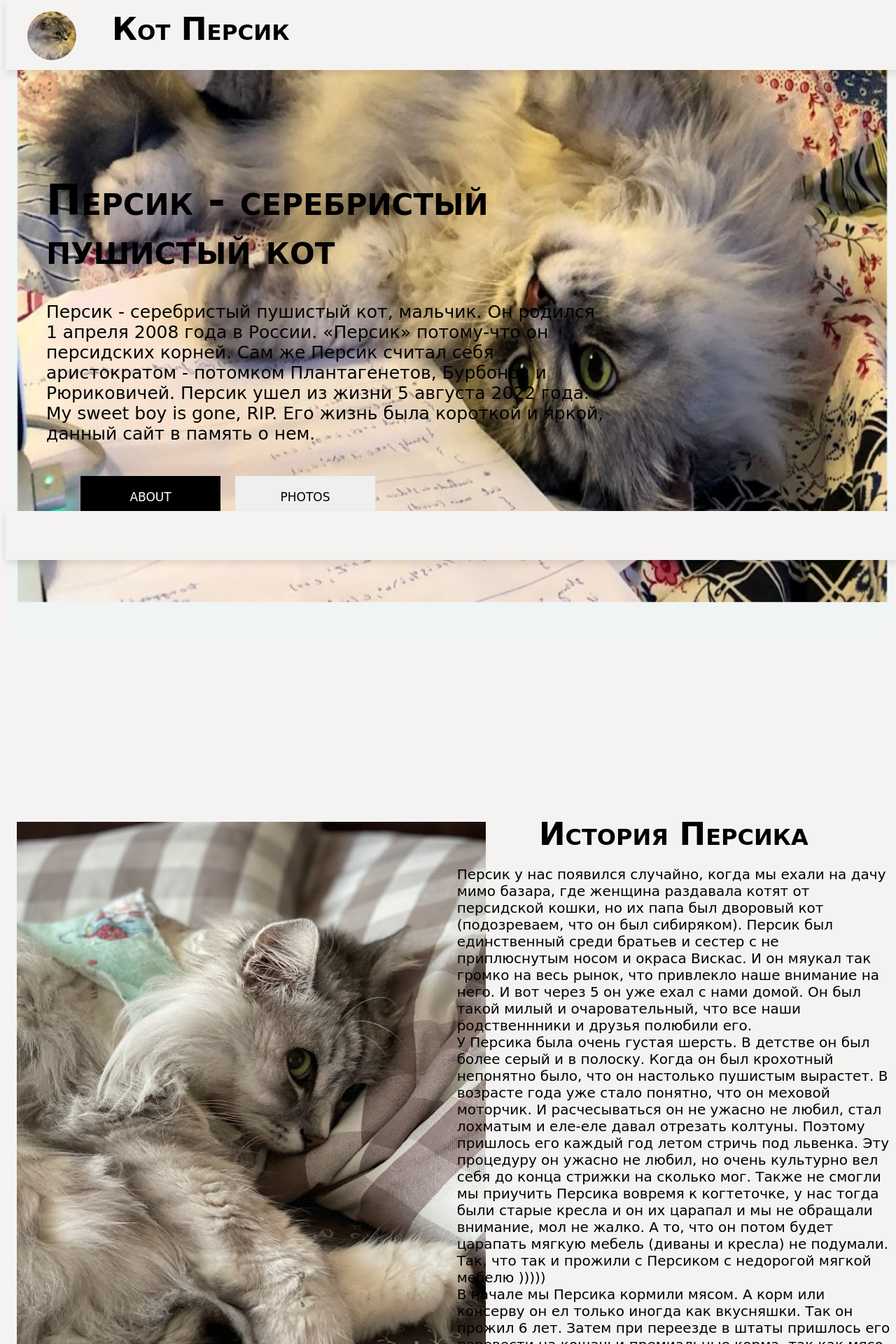
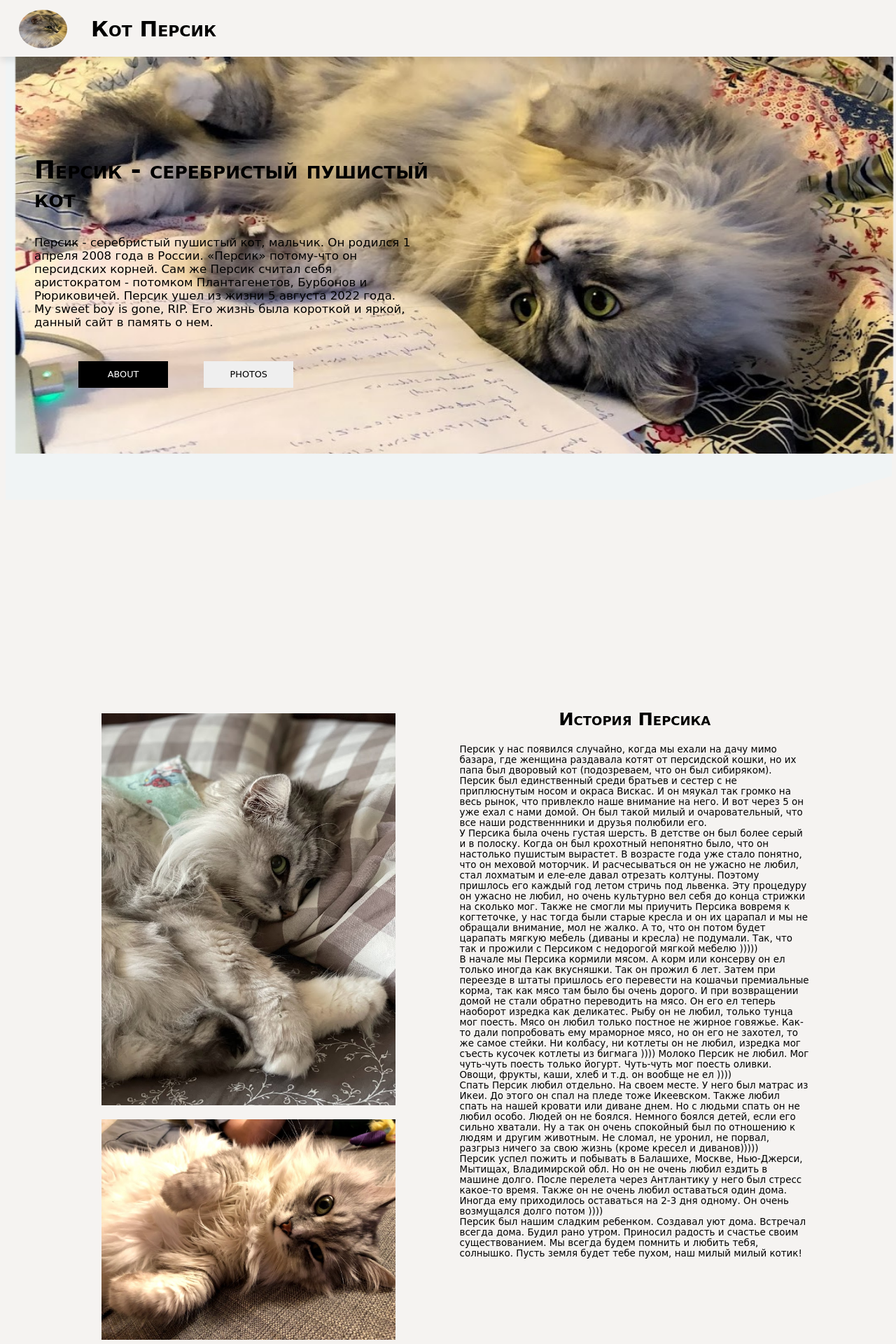
Before and after one commit to Katyi/Persik_project, a React (Create React App) app: page /Persik_project/album in a window 1280 px wide. Shown: the top 1920 px of the page at 70% size. Built offline with nearby package versions, Linux system fonts and the light colour scheme.

Commit message:
fixed App.css to adaptive design

```diff
--- a/package.json
+++ b/package.json
@@ -35,5 +35,8 @@
       "last 1 firefox version",
       "last 1 safari version"
     ]
+  },
+  "devDependencies": {
+    "jest": "^27.5.1"
   }
 }
--- a/src/App.js
+++ b/src/App.js
@@ -11,7 +11,7 @@ function App() {
     <BrowserRouter>
       <Navbar />
       <AppRouter />
-      <Footer/>
+      {/* <Footer/> */}
     </BrowserRouter>
   );
 }
--- a/src/components/Album.jsx
+++ b/src/components/Album.jsx
@@ -7,15 +7,15 @@ const Album = () => {
   let navigate = useNavigate();
 
   return (
-    <div style={{ marginTop: 200, display: 'box', padding: 10 }}>
+    <div className="container2">
       <MyButton className="btn4" onClick={() => navigate('/container')}>
         Back to main page
       </MyButton>
       {imagesList.map((item) =>
-        <div key={item.id} style={{marginTop: 15, display: 'inline-flex', padding: 10}}>
-          <img  src={require("../images/" + item.title+ '.jpg')}  alt='Images' style={{ width: 550, padding: 20 }} />
+        <div key={item.id} className="tn-atom7">
+          <img  src={require("../images/" + item.title+ '.jpg')}  alt='Images' className="pictureForAlbum" />
         </div>
-              )}
+      )}
     </div>
   );
 };
--- a/src/components/Container.jsx
+++ b/src/components/Container.jsx
@@ -55,8 +55,8 @@ const Container = () => {
         <div className="restofinfo">
         <div className="container1">
           <div className="tn-atom4">
-            <img src={Myimage1} alt="Фото1"style={{width: 670, padding: 15}}/>
-            <img src={Myimage2} alt="Фото2"style={{width: 670, padding: 15}}/>
+            <img src={Myimage1} alt="Фото1" className="pictureMedium"/>
+            <img src={Myimage2} alt="Фото2" className="pictureMedium"/>
           </div>
           <div className="tn-atom5">
             <div className="storyPersik">
--- a/src/styles/App.css
+++ b/src/styles/App.css
@@ -9,109 +9,86 @@ body {
   border: 1px solid transparent;
   box-shadow: 0px 5px 10px 0px rgba(0,0,0,0.1);
   top: 0;
+  left: 0;
   width: 100%;
-  height: 100px;
   position: fixed;
   z-index: 9999;
   display: table;
   vertical-align: middle;
-  box-sizing: border-box;
-}
-
-.footer {
-  background-color: #f5f3f1;
-  background-position: center center;
-  border: 1px solid transparent;
-  box-shadow: 0px 5px 10px 0px rgba(0,0,0,0.1);
-  bottom: 0;
-  width: 100%;
-  height: 70px;
-  position: fixed;
-  z-index: 9999;
-  display: table;
-  vertical-align: middle;
-  box-sizing: border-box;
 }
 
 .picturesmall {
   position: absolute;
-  box-sizing: border-box;
-  display: table;
-  vertical-align: middle;
   border-radius: 50%;
-  margin-left: 30px;
-  margin-top: 15px;
-  width: 70px;
-  height: 70px;
+  margin-left: 2%;
+  margin-top: 1%;
+  width: 5.4%;
+  height: 70%;
 }
 
 .headName {
-  position: absolute;
-  box-sizing: content-box;
-  margin: 0;
-  padding: 0;
+  position: relative;
   border: 1px solid transparent;
-  top: -15px;
-  left: 150px;
+  width: 50%;
+  height: 100%;
+  left: 10%;
   font-family: Comic Sans MS, Comic Sans, fantasy;
   font-variant: small-caps;
-  font-size: 22px;
+  font-size: 1.2vw;
 }
 
 .container {
   position: relative;
   border: 1px solid transparent;
   background-color: #f0f4f5;
-  top: 0px;
+  top: 5vw;
   width: 100%;
-  height: 900px;
+  height: 50vw;
 }
 
 .aboutPersik {
-  /* border: 1px solid transparent; */
   border: 1px solid transparent;
-  width: 49%;
-  height: 750px;
+  width: 45%;
+  height: 60%;
   position: absolute;
-  top: 140px;
-  left: 5px;
+  top: 17%;
+  left: 2%;
   z-index: 9;
 }
 
 .textAboutPersik {
   position: absolute;
   border: 1px solid transparent;
-  width: 800px;
-  top: 100px;
-  left: 50px;
+  width: 100%;
+  top: 3vw;
+  left: 1vw;
   font-family: Comic Sans MS, Comic Sans, fantasy;
   font-variant: small-caps;
   font-weight: 900;
-  font-size: 60px;
+  font-size: 2.8vw;
 }
 
 .restTextAboutPersik {
   position: absolute;
   border: 1px solid transparent;
-  width: 800px;
-  top: 280px;
-  left: 50px;
+  width: 95%;
+  top: 12vw;
+  left: 1vw;
   font-family: Comic Sans MS, Comic Sans, fantasy;
-  font-size: 25px;
+  font-size: 1.3vw;
 }
 
 .btn1 {
-  padding: 5px 15px;
   color: white;
   background: #000000;
   position: absolute;
   font-family: Comic Sans MS, Comic Sans, fantasy;
-  font-size: 17px;
+  font-size: 1vw;
   border: 1px solid black;
-  top: 530px;
-  left: 100px;
-  width: 200px;
-  height: 60px;
+  top: 26vw;
+  left: 6vw;
+  width: 10vw;
+  height: 3vw;
   cursor: pointer;
 }
 
@@ -119,80 +96,39 @@ body {
   position: absolute;
   display: table;
   border: 1px solid transparent;
-  top: 530px;
-  left: 321px;
-  width: 200px;
-  height: 60px;
-  padding: 5px 15px;
+  top: 26vw;
+  left: 20vw;
+  width: 10vw;
+  height: 3vw;
   color: black;
   font-family: Comic Sans MS, Comic Sans, fantasy;
-  font-size: 17px;
-  cursor: pointer;
-}
-
-.btn3 {
-  padding: 5px 15px;
-  color: #566573;
-  background: transparent;
-  position: absolute;
-  font-family: Comic Sans MS, Comic Sans, fantasy;
-  font-size: 17px;
-  border: 3px solid #566573;
-  top: 530px;
-  left: 850px;
-  width: 200px;
-  height: 60px;
-  cursor: pointer;
-}
-
-.btn4 {
-  padding: 5px 15px;
-  color: #566573;
-  background: transparent;
-  position: absolute;
-  font-family: Comic Sans MS, Comic Sans, fantasy;
-  font-size: 17px;
-  border: 3px solid #566573;
-  top: 130px;
-  left: 850px;
-  width: 200px;
-  height: 60px;
+  font-size: 1vw;
   cursor: pointer;
 }
 
 .panorama {
   position: fixed;
-  border: 1px solid transparent;
+  border: 1% solid transparent;
   width: 100%;
-  height: 1500px;
+  height: 120vw;
 }
 
 .picturebig {
   position: absolute;
-  top: -200px;
-  left: 15px;
-  width: 97%;
-  height: 70%;
+  top: -8.5vw;
+  left: 1vw;
+  width: 98%;
+  height: 44.5%;
   z-index: 0;
   background-attachment: fixed;
-}
-
-.pictureMedium {
-  position: absolute;
-  /* top: 130px; */
-  /* left: 15px; */
-  width: 30%;
-  z-index: 0;
-  /* background-attachment: fixed; */
 }
 
 .tn-atom3 {
   position: relative;
   border: 0px solid transparent;
-  bottom: 0;
+  top: 2vw;
   display: table;
-  box-sizing: content-box;
-  width: 100%;
+  width: 101%;
   height: 100%;
 }
 
@@ -200,19 +136,20 @@ body {
   position: relative;
   background-color: #f5f3f1;
   border: 0px solid transparent;
-  top: -20px;
-  width: 100%;
-  height: 1600px;
+  width: 101%;
+  height: 86vw;
+  bottom: -1vw;
 }
 
 .container1 {
   position: relative;
-  width: 100%;
-  max-width: 1400px;
+  width: 80%;
+  height: 90%;
+  top: 6vw;
   margin-left: auto;
   margin-right: auto;
-  min-width: 560px;
-  height: 1500px;
+  margin-bottom: auto;
+  height: 75vw;
   display: table;
   border: 0px solid transparent;
 }
@@ -224,6 +161,12 @@ body {
   top: 0;
   left: 0;
   border: 1px solid transparent;
+}
+
+.pictureMedium {
+  top: 1vw;
+  padding: 0.5em;
+  width: 84%;
 }
 
 .tn-atom5 {
@@ -239,28 +182,95 @@ body {
   position: absolute;
   border: 1px solid transparent;
   width: 100%;
-  top: 5px;
   text-align: center;
   font-family: Comic Sans MS, Comic Sans, fantasy;
   font-variant: small-caps;
   font-weight: 900;
-  font-size: 45px;
+  font-size: 2vw;
 }
 
 .tn-atom6 {
   position: absolute;
   border: 1px solid transparent;
   width: 100%;
-  top: 77px;
+  top: 4vw;
+  bottom: 2vw;
   font-family: Comic Sans MS, Comic Sans, fantasy;
-  font-size: 20px;
+  font-size: 1.05vw;
+}
+
+.footer {
+  background-color: #f5f3f1;
+  background-position: center center;
+  border: 0px solid transparent;
+  box-shadow: 0px 5px 10px 0px rgba(0,0,0,0.1);
+  bottom: 0;
+  width: 100%;
+  height: 3vw;
+  position: fixed;
+  z-index: 9999;
+  display: table;
+  vertical-align: middle;
+  box-sizing: border-box;
 }
 
 .aboutPage {
-  font-size: 30px;
-  margin-top: 270px;
+  font-size: 2vw;
+  margin-top: 20vw;
   color: #566573;
   font-family: Comic Sans MS, Comic Sans, fantasy;
   font-variant: small-caps;
   text-align: center;
 }
+
+.btn3 {
+  padding: 0.2vw 0.2vw;
+  color: #566573;
+  background: transparent;
+  position: absolute;
+  font-family: Comic Sans MS, Comic Sans, fantasy;
+  font-size: 0.8vw;
+  font-weight: 900;
+  border: 0.2vw solid #566573;
+  top: 30vw;
+  left: 45vw;
+  width: 10vw;
+  height: 3vw;
+  cursor: pointer;
+}
+
+.container2 {
+  position: relative;
+  top: 11vw;
+  left: 2vw;
+  /* margin-left: auto; */
+  display: block;
+
+}
+
+.btn4 {
+  padding: 0.2vw 0.2vw;
+  color: #566573;
+  background: transparent;
+  position: absolute;
+  font-family: Comic Sans MS, Comic Sans, fantasy;
+  font-size: 0.8vw;
+  font-weight: 900;
+  border: 0.2vw solid #566573;
+  top: -3vw;
+  left: 45vw;
+  width: 10vw;
+  height: 3vw;
+  cursor: pointer;
+}
+
+.tn-atom7 {
+  display: inline-flex;
+  padding: 1vw;
+}
+
+.pictureForAlbum {
+  margin-top: 0.5vw;
+  padding: 0.5vw;
+  width: 29vw;
+}
```
Also changed, not shown: src/test.js (added, +19 -0 lines), 1 other file (tests, documents, lock files or other folders).
